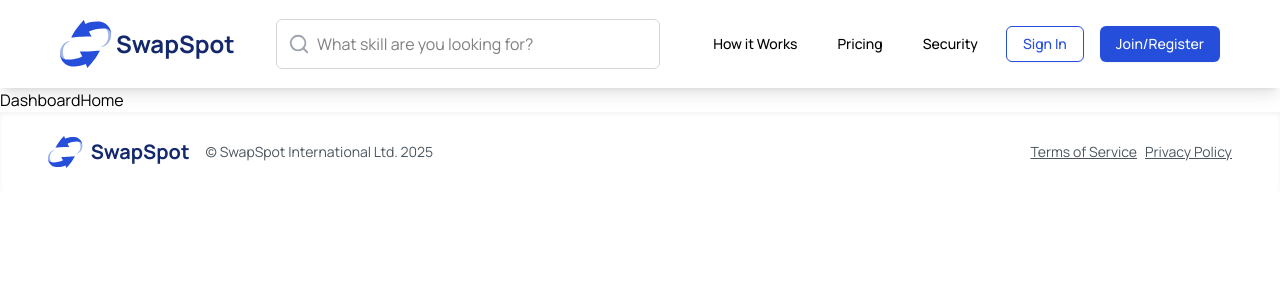
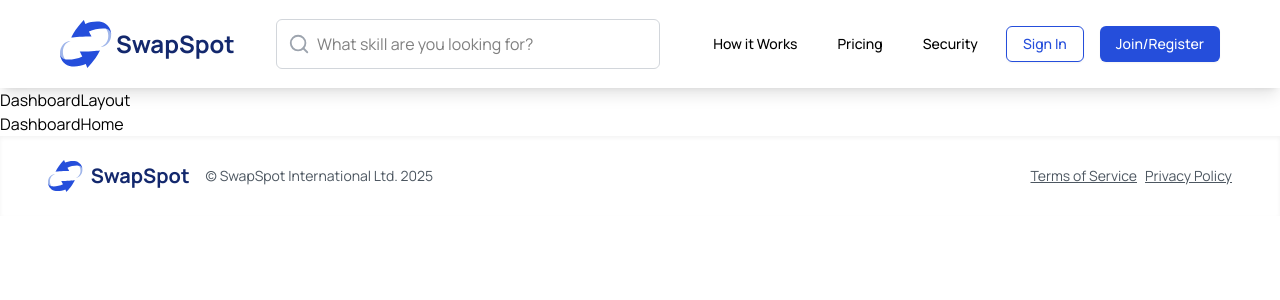
Before and after one commit to test-usa/clover-frontend, a React (Vite) app: page /dashboard in a window 1280 px wide. Shown: the top 300 px of the page. Built offline with nearby package versions, Linux system fonts and the light colour scheme.

Commit message:
updated routes

```diff
--- /dev/null
+++ b/src/pages/Dashboard/DashboardLayout.tsx
@@ -0,0 +1,12 @@
+import { Outlet } from "react-router-dom";
+
+const DashboardLayout = () => {
+  return (
+    <div>
+      <h1>DashboardLayout</h1>
+      <Outlet />
+    </div>
+  );
+};
+
+export default DashboardLayout;
```
Also changed, not shown: src/routes/Routes.tsx (+6 -1 lines).
